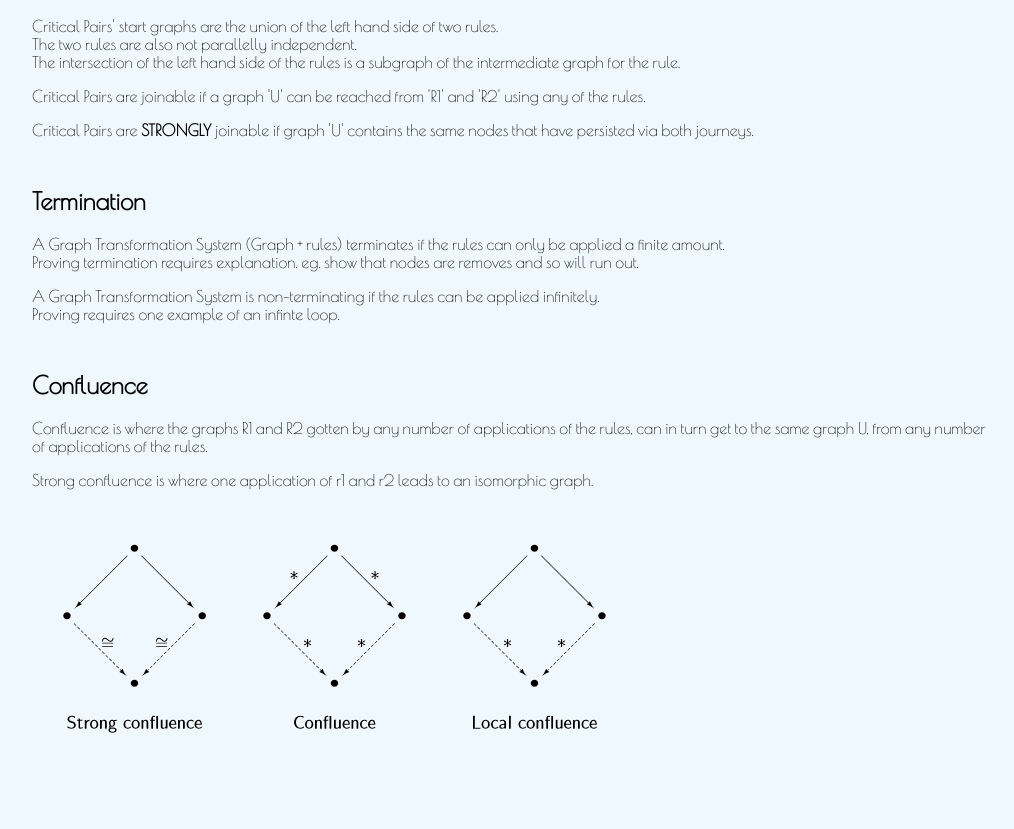
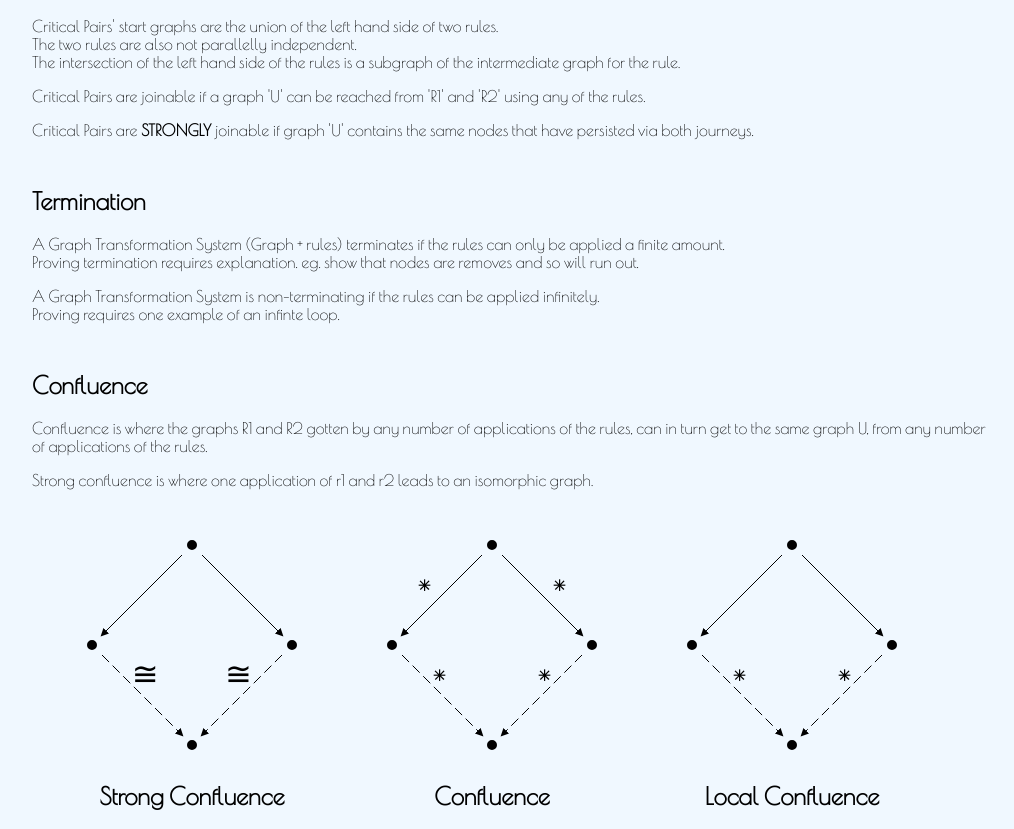
Before and after one commit to IMP1/misc-websites, a plain HTML site: page grat/index.html in a window 1280 px wide. Shown: the part 112-941 px from the top of the page, without its empty margins (128-1142 px from the left). Drawn offline with nearby package versions, Linux system fonts and the light colour scheme.

Commit message:
made image VECTOR

```diff
--- a/grat/index.html
+++ b/grat/index.html
@@ -48,7 +48,65 @@
 			<p>
 
 			</p>
-			<img alt="Different Types of Graph Confluence" src="conf.png">
+			<svg version="1.1" id="Layer_1" xmlns="http://www.w3.org/2000/svg" xmlns:xlink="http://www.w3.org/1999/xlink" width="960px" height="320px" xml:space="preserve">
+				<defs>
+					<marker id="markerArrow" markerWidth="10" markerHeight="20" refx="6" refy="4" orient="auto">
+						<polygon points="0,8 8,4 0,0"/>
+					</marker>
+				</defs>
+				<g transform="translate(60, 40)">
+					<text x="100" y="260" font-size="24" font-weight="800" text-anchor="middle">Strong Confluence</text>
+
+					<circle cx="100" cy="0"  r="4" stroke="black" stroke-width="2" fill="black" />
+					<circle cx="0"  cy="100" r="4" stroke="black" stroke-width="2" fill="black" />
+					<circle cx="200" cy="100" r="4" stroke="black" stroke-width="2" fill="black" />
+					<circle cx="100" cy="200" r="4" stroke="black" stroke-width="2" fill="black" />
+
+					<path d="M90,10 L10,90" style="stroke: #000; stroke-width: 1px; fill: none; marker-end: url(#markerArrow);" />
+					<path d="M110,10 L190,90" style="stroke: #000; stroke-width: 1px; fill: none; marker-end: url(#markerArrow);" />
+					<path d="M10,110 L90,190" stroke-dasharray="10,5" style="stroke: #000; stroke-width: 1px; fill: none; marker-end: url(#markerArrow);" />
+					<path d="M190,110 L110,190" stroke-dasharray="10,5" style="stroke: #000; stroke-width: 1px; fill: none; marker-end: url(#markerArrow);" />
+
+					<text x="40" y="140" font-size="32" text-anchor="start">&cong;</text>
+					<text x="160" y="140" font-size="32" text-anchor="end">&cong;</text>
+				</g>
+
+				<g transform="translate(360, 40)">
+					<text x="100" y="260" font-size="24" font-weight="800" text-anchor="middle">Confluence</text>
+
+					<circle cx="100" cy="0"  r="4" stroke="black" stroke-width="2" fill="black" />
+					<circle cx="0"  cy="100" r="4" stroke="black" stroke-width="2" fill="black" />
+					<circle cx="200" cy="100" r="4" stroke="black" stroke-width="2" fill="black" />
+					<circle cx="100" cy="200" r="4" stroke="black" stroke-width="2" fill="black" />
+
+					<path d="M90,10 L10,90" style="stroke: #000; stroke-width: 1px; fill: none; marker-end: url(#markerArrow);" />
+					<path d="M110,10 L190,90" style="stroke: #000; stroke-width: 1px; fill: none; marker-end: url(#markerArrow);" />
+					<path d="M10,110 L90,190" stroke-dasharray="10,5" style="stroke: #000; stroke-width: 1px; fill: none; marker-end: url(#markerArrow);" />
+					<path d="M190,110 L110,190" stroke-dasharray="10,5" style="stroke: #000; stroke-width: 1px; fill: none; marker-end: url(#markerArrow);" />
+
+					<text x="40" y="70" font-size="48" text-anchor="end">*</text>
+					<text x="160" y="70" font-size="48" text-anchor="start">*</text>
+					<text x="40" y="160" font-size="48" text-anchor="start">*</text>
+					<text x="160" y="160" font-size="48" text-anchor="end">*</text>
+				</g>
+
+				<g transform="translate(660, 40)">
+					<text x="100" y="260" font-size="24" font-weight="800" text-anchor="middle">Local Confluence</text>
+
+					<circle cx="100" cy="0"  r="4" stroke="black" stroke-width="2" fill="black" />
+					<circle cx="0"  cy="100" r="4" stroke="black" stroke-width="2" fill="black" />
+					<circle cx="200" cy="100" r="4" stroke="black" stroke-width="2" fill="black" />
+					<circle cx="100" cy="200" r="4" stroke="black" stroke-width="2" fill="black" />
+
+					<path d="M90,10 L10,90" style="stroke: #000; stroke-width: 1px; fill: none; marker-end: url(#markerArrow);" />
+					<path d="M110,10 L190,90" style="stroke: #000; stroke-width: 1px; fill: none; marker-end: url(#markerArrow);" />
+					<path d="M10,110 L90,190" stroke-dasharray="10,5" style="stroke: #000; stroke-width: 1px; fill: none; marker-end: url(#markerArrow);" />
+					<path d="M190,110 L110,190" stroke-dasharray="10,5" style="stroke: #000; stroke-width: 1px; fill: none; marker-end: url(#markerArrow);" />
+
+					<text x="40" y="160" font-size="48" text-anchor="start">*</text>
+					<text x="160" y="160" font-size="48" text-anchor="end">*</text>
+				</g>
+			</svg>
 		</section>
 		<section>
 			<h2>Questions</h2>
```
